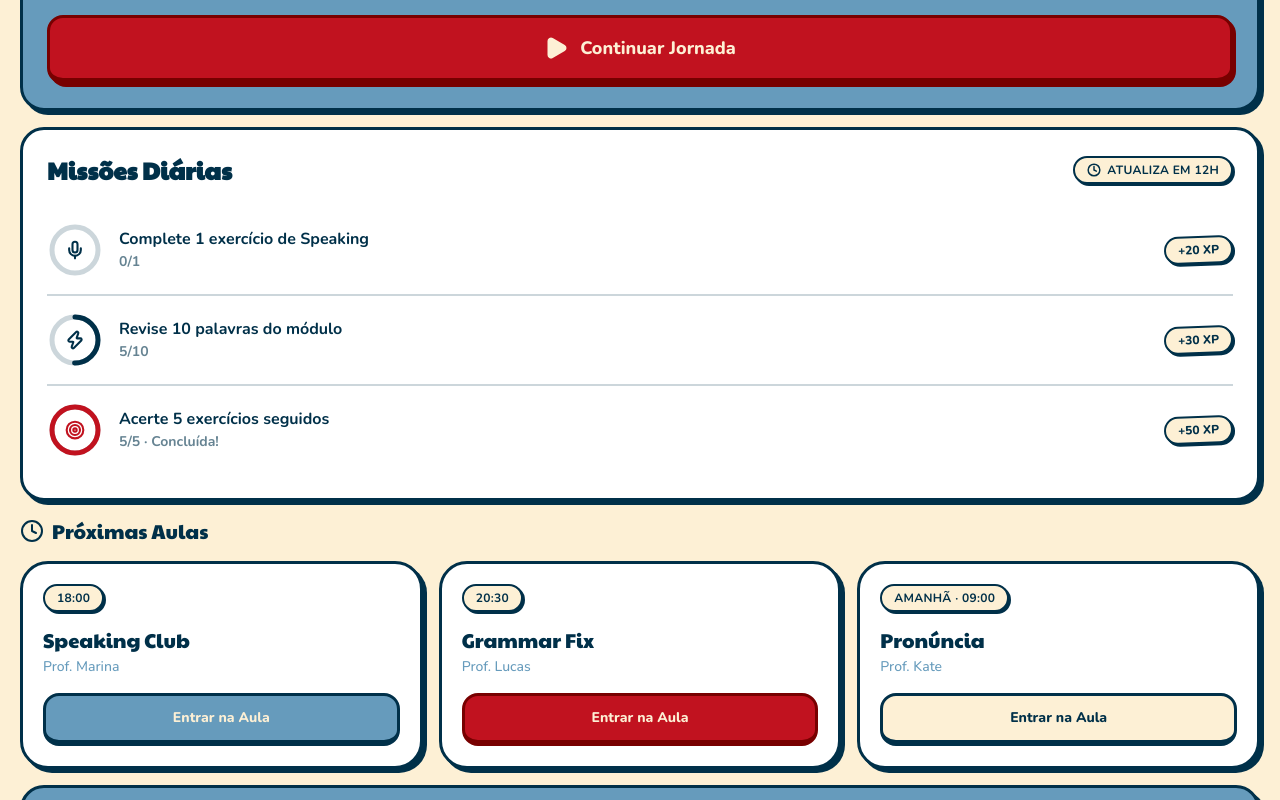
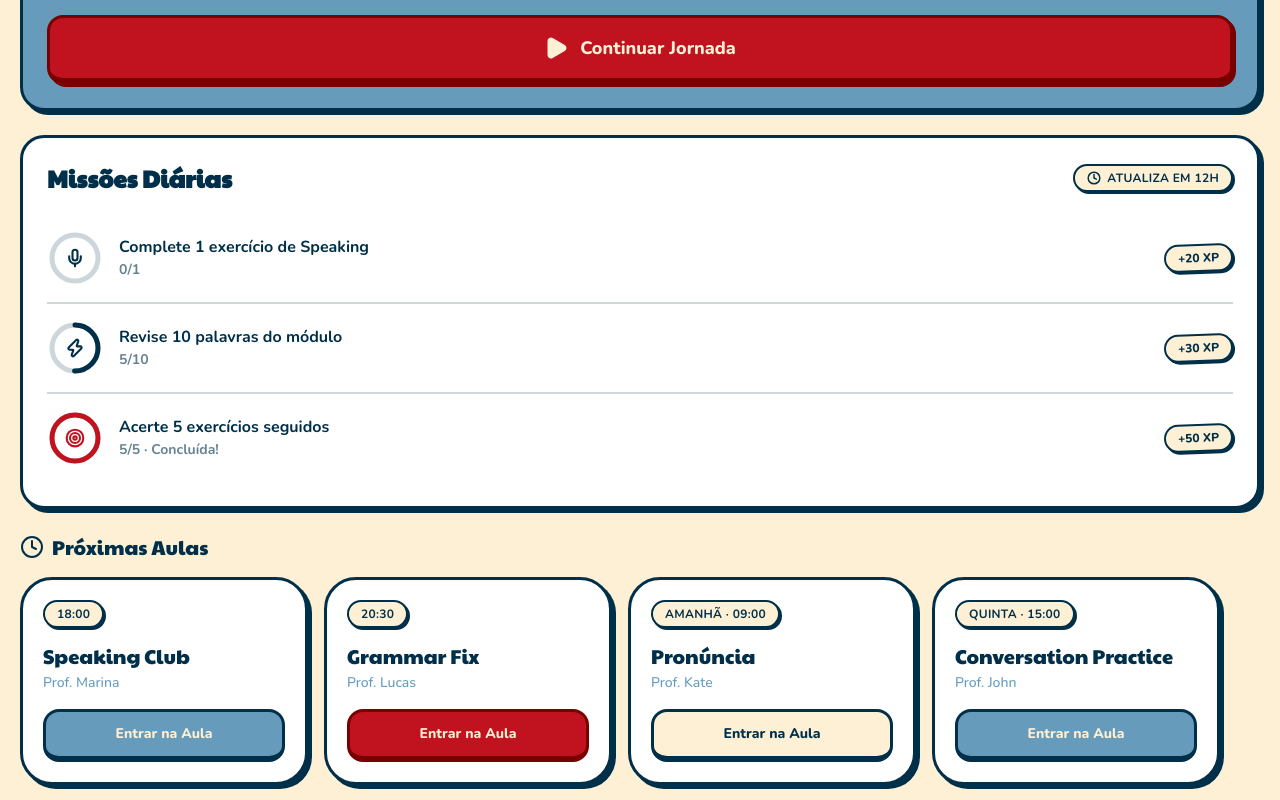
Before and after one commit to ellenmwnroe/bff-academy, a Next.js app in the folder bff-academy/: page /dev in a window 1280 px wide. Shown: the part 400-1200 px from the top of the page. Built offline with nearby package versions, Linux system fonts and the light colour scheme.

Commit message:
style: fluidez do carrossel

```diff
--- a/bff-academy/src/components/home-view.tsx
+++ b/bff-academy/src/components/home-view.tsx
@@ -1,76 +1,28 @@
 "use client"
 
 import { useRouter } from "next/navigation"
-import { Clock } from "lucide-react"
 import { GlobalHeader } from "./global-header"
 import { JourneyHeroCard } from "./journey-hero-card"
 import { DailyMissionsCard } from "./daily-missions-card"
+import { UpcomingClassesCarousel } from "./upcoming-classes-carousel"
 import { LeaderboardView } from "./leaderboard-view"
-
-type PaletteVariant = "crimson" | "marble" | "varden"
-
-const paletteStyles: Record<
-  PaletteVariant,
-  {
-    icon: string
-    iconText: string
-    ring: string
-  }
-> = {
-  crimson: {
-    icon: "bg-crimson border-gochujang",
-    iconText: "text-varden",
-    ring: "stroke-crimson",
-  },
-  marble: {
-    icon: "bg-marble border-cosmos",
-    iconText: "text-varden",
-    ring: "stroke-marble",
-  },
-  varden: {
-    icon: "bg-varden border-cosmos",
-    iconText: "text-cosmos",
-    ring: "stroke-varden",
-  },
-}
-
-const upcomingClasses: ReadonlyArray<{
-  time: string
-  title: string
-  professor: string
-  variant: PaletteVariant
-}> = [
-  { time: "18:00", title: "Speaking Club", professor: "Prof. Marina", variant: "marble" },
-  { time: "20:30", title: "Grammar Fix", professor: "Prof. Lucas", variant: "crimson" },
-  { time: "Amanhã · 09:00", title: "Pronúncia", professor: "Prof. Kate", variant: "varden" },
-]
 
 export function HomeView() {
   const router = useRouter()
 
   return (
     <div className="flex flex-col gap-6 pb-8">
-      {/* Global Header */}
       <GlobalHeader
         streakCount={12}
         livesCount={5}
         avatarUrl="/mascot.png"
-        onAvatarClick={() => console.log("Avatar clicked - perfil modal")}
-        onStreakClick={() => console.log("Streak clicked - histórico modal")}
-        onLivesClick={() => console.log("Lives clicked - loja modal")}
       />
 
-      <div className="px-5 flex flex-col gap-6">
-
-      {/* Greeting */}
+      <div className="flex flex-col gap-6 px-5">
         <h1 className="font-serif text-3xl leading-tight text-cosmos text-balance">
           Olá, Ellen! Bora aprender?
         </h1>
 
-      {/* Bento Grid Layout */}
-      <div className="grid gap-4 md:grid-cols-2">
-        {/* Hero lesson card */}
-        <div className="md:col-span-2">
         <JourneyHeroCard
           unitNumber={1}
           title="Daily Routine & Horários"
@@ -80,55 +32,15 @@ export function HomeView() {
           progressPercentage={60}
           onContinueClick={() => router.push("/lesson-overview")}
         />
-        </div>
 
-        {/* Daily missions */}
-        <div className="md:col-span-2">
         <DailyMissionsCard resetInHours={12} />
       </div>
 
-        {/* Upcoming classes - Bento style */}
-        <section aria-labelledby="classes-heading" className="flex flex-col gap-4 md:col-span-2">
-          <h2 id="classes-heading" className="flex items-center gap-2 font-serif text-xl text-cosmos">
-            <Clock className="size-6 text-cosmos" aria-hidden="true" />
-            Próximas Aulas
-          </h2>
+      {/* Fora do padding lateral para o carrossel sangrar até a borda da tela */}
+      <UpcomingClassesCarousel />
 
-          <div className="grid gap-4 sm:grid-cols-3">
-            {upcomingClasses.map((c) => {
-              const styles = paletteStyles[c.variant]
-              return (
-                <article
-                  key={c.title}
-                  className="flex flex-col gap-4 rounded-[28px] border-[3px] border-cosmos bg-card p-5 shadow-[4px_4px_0_0_var(--color-cosmos)]"
-                >
-                  {/* Time pill */}
-                  <span className="w-fit rounded-full border-2 border-cosmos bg-varden px-3 py-1 text-xs font-bold uppercase tracking-wide text-cosmos shadow-[2px_2px_0_0_var(--color-cosmos)]">
-                    {c.time}
-                  </span>
-
-                  <div className="flex flex-col gap-1">
-                    <h3 className="font-serif text-xl leading-tight text-cosmos">{c.title}</h3>
-                    <p className="text-sm font-medium text-muted-foreground">{c.professor}</p>
-                  </div>
-
-                  <button
-                    type="button"
-                    className={`mt-auto rounded-2xl border-[3px] border-b-[6px] px-4 py-3 text-sm font-extrabold transition-all active:translate-y-1 active:border-b-[3px] ${styles.icon} ${styles.iconText}`}
-                  >
-                    Entrar na Aula
-                  </button>
-                </article>
-              )
-            })}
-          </div>
-        </section>
-
-        {/* Leaderboard */}
-        <div className="md:col-span-2">
+      <div className="px-5">
         <LeaderboardView daysRemaining={2} />
-        </div>
-      </div>
       </div>
     </div>
   )
--- a/bff-academy/src/components/upcoming-classes-carousel.tsx
+++ b/bff-academy/src/components/upcoming-classes-carousel.tsx
@@ -1,15 +1,16 @@
 "use client"
 
 import { Clock } from "lucide-react"
+import { useEffect, useRef, useState } from "react"
 
-type ClassButtonStyle = "teal" | "red" | "outline"
+type ClassVariant = "marble" | "crimson" | "varden"
 
 type UpcomingClass = {
   readonly id: string
   readonly time: string
   readonly title: string
   readonly teacher: string
-  readonly buttonStyle: ClassButtonStyle
+  readonly variant: ClassVariant
 }
 
 const mockClasses: ReadonlyArray<UpcomingClass> = [
@@ -18,35 +19,35 @@ const mockClasses: ReadonlyArray<UpcomingClass> = [
     time: "18:00",
     title: "Speaking Club",
     teacher: "Prof. Marina",
-    buttonStyle: "teal",
+    variant: "marble",
   },
   {
     id: "2",
     time: "20:30",
     title: "Grammar Fix",
     teacher: "Prof. Lucas",
-    buttonStyle: "red",
+    variant: "crimson",
   },
   {
     id: "3",
-    time: "AMANHÃ - 09:00",
+    time: "Amanhã · 09:00",
     title: "Pronúncia",
     teacher: "Prof. Kate",
-    buttonStyle: "outline",
+    variant: "varden",
   },
   {
     id: "4",
-    time: "QUINTA - 15:00",
+    time: "Quinta · 15:00",
     title: "Conversation Practice",
     teacher: "Prof. John",
-    buttonStyle: "teal",
+    variant: "marble",
   },
 ]
 
-const buttonStyles: Record<ClassButtonStyle, string> = {
-  teal: "bg-[#6597A8] text-white hover:bg-[#5a8899]",
-  red: "bg-[#BE1622] text-white hover:bg-[#a51420]",
-  outline: "bg-[#FDF6E3] text-[#083344] border-2 border-[#083344] hover:bg-[#f5efd9]",
+const buttonVariants: Record<ClassVariant, string> = {
+  marble: "bg-marble border-cosmos text-varden",
+  crimson: "bg-crimson border-gochujang text-varden",
+  varden: "bg-varden border-cosmos text-cosmos",
 }
 
 type UpcomingClassesCarouselProps = {
@@ -58,77 +59,166 @@ export function UpcomingClassesCarousel({
   classes = mockClasses,
   onJoinClass,
 }: UpcomingClassesCarouselProps) {
+  const trackRef = useRef<HTMLDivElement>(null)
+  const dragOrigin = useRef({ pointerX: 0, scrollLeft: 0 })
+  const lastPointer = useRef({ x: 0, time: 0 })
+  const velocity = useRef(0)
+  const isDragging = useRef(false)
+  const hasDragged = useRef(false)
+  const momentumFrame = useRef<number | null>(null)
+  const [isGrabbing, setIsGrabbing] = useState(false)
+
+  const stopMomentum = () => {
+    if (momentumFrame.current !== null) {
+      cancelAnimationFrame(momentumFrame.current)
+      momentumFrame.current = null
+    }
+  }
+
+  useEffect(() => stopMomentum, [])
+
+  const startMomentum = () => {
+    const track = trackRef.current
+    if (!track || Math.abs(velocity.current) < 0.15) return
+
+    let speed = -velocity.current * 18
+    let lastTime = performance.now()
+
+    const step = (time: number) => {
+      const delta = time - lastTime
+      lastTime = time
+
+      track.scrollLeft += speed * (delta / 16)
+      speed *= 0.94
+
+      if (Math.abs(speed) > 0.3) {
+        momentumFrame.current = requestAnimationFrame(step)
+      } else {
+        momentumFrame.current = null
+      }
+    }
+
+    momentumFrame.current = requestAnimationFrame(step)
+  }
+
+  const handlePointerDown = (event: React.PointerEvent<HTMLDivElement>) => {
+    const track = trackRef.current
+    if (!track || event.pointerType === "touch") return
+
+    stopMomentum()
+    isDragging.current = true
+    hasDragged.current = false
+    velocity.current = 0
+    dragOrigin.current = { pointerX: event.clientX, scrollLeft: track.scrollLeft }
+    lastPointer.current = { x: event.clientX, time: performance.now() }
+    track.setPointerCapture(event.pointerId)
+    setIsGrabbing(true)
+  }
+
+  const handlePointerMove = (event: React.PointerEvent<HTMLDivElement>) => {
+    const track = trackRef.current
+    if (!track || !isDragging.current) return
+
+    const now = performance.now()
+    const dt = now - lastPointer.current.time
+    if (dt > 0) {
+      velocity.current = (event.clientX - lastPointer.current.x) / dt
+    }
+    lastPointer.current = { x: event.clientX, time: now }
+
+    const distance = event.clientX - dragOrigin.current.pointerX
+    if (Math.abs(distance) > 4) {
+      hasDragged.current = true
+      event.preventDefault()
+    }
+
+    track.scrollLeft = dragOrigin.current.scrollLeft - distance
+  }
+
+  const endDrag = (event: React.PointerEvent<HTMLDivElement>) => {
+    if (isDragging.current && trackRef.current?.hasPointerCapture(event.pointerId)) {
+      trackRef.current.releasePointerCapture(event.pointerId)
+    }
+
+    const wasDragging = isDragging.current
+    isDragging.current = false
+    setIsGrabbing(false)
+
+    if (wasDragging && hasDragged.current) {
+      startMomentum()
+    }
+  }
+
+  const handleWheel = (event: React.WheelEvent<HTMLDivElement>) => {
+    const track = trackRef.current
+    if (!track) return
+
+    stopMomentum()
+
+    const delta = Math.abs(event.deltaX) > Math.abs(event.deltaY) ? event.deltaX : event.deltaY
+    if (delta === 0) return
+
+    track.scrollBy({ left: delta, behavior: "smooth" })
+    event.preventDefault()
+  }
+
+  const handleJoinClick = (classId: string) => {
+    if (hasDragged.current) return
+    onJoinClass?.(classId)
+  }
+
   return (
-    <section
-      className="bg-[#FDF6E3] py-6"
-      aria-labelledby="upcoming-classes-title"
-    >
-      {/* Section Header */}
-      <div className="mb-5 flex items-center gap-2 px-5">
-        <Clock className="size-5 text-[#083344]" strokeWidth={2} aria-hidden="true" />
+    <section aria-labelledby="upcoming-classes-title">
       <h2
         id="upcoming-classes-title"
-          className="font-bold text-lg text-[#083344]"
+        className="mb-4 flex items-center gap-2 px-5 font-serif text-xl text-cosmos"
       >
+        <Clock className="size-6 text-cosmos" aria-hidden="true" />
         Próximas Aulas
       </h2>
-      </div>
 
-      {/* Horizontal Carousel */}
-      <div className="relative overflow-hidden">
       <div
-          className="flex flex-row flex-nowrap gap-4 overflow-x-auto overflow-y-hidden px-5 pb-4 snap-x snap-mandatory"
-          style={{
-            scrollbarWidth: "none",
-            msOverflowStyle: "none",
-            WebkitOverflowScrolling: "touch",
-          }}
+        ref={trackRef}
+        onPointerDown={handlePointerDown}
+        onPointerMove={handlePointerMove}
+        onPointerUp={endDrag}
+        onPointerCancel={endDrag}
+        onWheel={handleWheel}
+        style={{ touchAction: "pan-x" }}
+        className={`flex gap-4 overflow-x-auto px-5 pb-4 scrollbar-none select-none [-webkit-overflow-scrolling:touch] [&::-webkit-scrollbar]:hidden ${
+          isGrabbing
+            ? "cursor-grabbing snap-none"
+            : "cursor-grab snap-x snap-proximity scroll-smooth"
+        }`}
       >
         {classes.map((classItem) => (
           <article
             key={classItem.id}
-              className="w-70 min-w-70 shrink-0 snap-center rounded-4xl border-2 border-[#083344] bg-white p-5"
+            className="flex w-72 shrink-0 snap-center flex-col gap-4 rounded-4xl border-[3px] border-cosmos bg-card p-5 shadow-[4px_4px_0_0_var(--color-cosmos)]"
           >
-              {/* Time Badge */}
-              <span className="mb-4 inline-block rounded-full border-2 border-[#083344] px-3 py-1.5 text-xs font-bold uppercase tracking-wide text-[#083344]">
+            <span className="w-fit rounded-full border-2 border-cosmos bg-varden px-3 py-1 text-xs font-bold uppercase tracking-wide text-cosmos shadow-[2px_2px_0_0_var(--color-cosmos)]">
               {classItem.time}
             </span>
 
-              {/* Class Info */}
-              <div className="mb-4 flex flex-col gap-2">
-                <h3 className="text-2xl font-bold leading-tight text-[#083344]">
+            <div className="flex flex-col gap-1">
+              <h3 className="font-serif text-xl leading-tight text-cosmos">
                 {classItem.title}
               </h3>
-                <p className="text-sm font-semibold text-[#6597A8]">
+              <p className="text-sm font-medium text-muted-foreground">
                 {classItem.teacher}
               </p>
             </div>
 
-              {/* Action Button */}
             <button
               type="button"
-                onClick={() => onJoinClass?.(classItem.id)}
-                className={`w-full rounded-2xl px-4 py-3 text-sm font-bold transition-all active:scale-[0.98] ${
-                  buttonStyles[classItem.buttonStyle]
-                }`}
+              onClick={() => handleJoinClick(classItem.id)}
+              className={`mt-auto rounded-2xl border-[3px] border-b-[6px] px-4 py-3 text-sm font-extrabold transition-all active:translate-y-1 active:border-b-[3px] ${buttonVariants[classItem.variant]}`}
             >
               Entrar na Aula
             </button>
           </article>
         ))}
       </div>
-      </div>
-
-      {/* CSS for hiding scrollbar */}
-      <style jsx global>{`
-        .snap-x {
-          -ms-overflow-style: none;
-          scrollbar-width: none;
-        }
-        .snap-x::-webkit-scrollbar {
-          display: none;
-        }
-      `}</style>
     </section>
   )
 }
--- a/bff-academy/src/components/upcoming-classes-list.tsx
+++ /dev/null
@@ -1,105 +0,0 @@
-"use client"
-
-import { Clock } from "lucide-react"
-
-type ClassStatus = "scheduled" | "starting-soon"
-
-type UpcomingClass = {
-  readonly id: string
-  readonly time: string
-  readonly title: string
-  readonly teacher: string
-  readonly status: ClassStatus
-}
-
-const mockClasses: ReadonlyArray<UpcomingClass> = [
-  {
-    id: "1",
-    time: "18:00",
-    title: "Speaking Club",
-    teacher: "Prof. Marina",
-    status: "scheduled",
-  },
-  {
-    id: "2",
-    time: "20:30",
-    title: "Grammar Fix",
-    teacher: "Prof. Lucas",
-    status: "starting-soon",
-  },
-  {
-    id: "3",
-    time: "Amanhã · 09:00",
-    title: "Pronúncia",
-    teacher: "Prof. Kate",
-    status: "scheduled",
-  },
-]
-
-type UpcomingClassesListProps = {
-  readonly classes?: ReadonlyArray<UpcomingClass>
-  readonly onJoinClass?: (classId: string) => void
-}
-
-export function UpcomingClassesList({
-  classes = mockClasses,
-  onJoinClass,
-}: UpcomingClassesListProps) {
-  return (
-    <section
-      className="rounded-3xl bg-[#FDF6E3] p-6"
-      aria-labelledby="upcoming-classes-title"
-    >
-      {/* Section Header */}
-      <div className="mb-5 flex items-center gap-2">
-        <Clock className="size-5 text-[#083344]" strokeWidth={2} aria-hidden="true" />
-        <h2
-          id="upcoming-classes-title"
-          className="font-bold text-lg text-[#083344]"
-        >
-          Próximas Aulas
-        </h2>
-      </div>
-
-      {/* Vertical List of Classes */}
-      <div className="flex flex-col gap-4">
-        {classes.map((classItem) => {
-          const isStartingSoon = classItem.status === "starting-soon"
-
-          return (
-            <article
-              key={classItem.id}
-              className="flex flex-col gap-4 rounded-3xl border border-gray-300 bg-white p-5 shadow-sm"
-            >
-              {/* Time Badge */}
-              <span className="w-fit rounded-full border border-[#083344] px-3 py-1 text-sm font-semibold text-[#083344]">
-                {classItem.time}
-              </span>
-
-              {/* Title and Teacher */}
-              <div className="flex flex-col gap-1">
-                <h3 className="text-xl font-bold leading-tight text-[#083344]">
-                  {classItem.title}
-                </h3>
-                <p className="text-sm font-medium text-gray-600">
-                  {classItem.teacher}
-                </p>
-              </div>
-
-              {/* Action Button */}
-              <button
-                type="button"
-                onClick={() => onJoinClass?.(classItem.id)}
-                className={`w-full rounded-xl px-4 py-3 text-sm font-bold text-white transition-all hover:opacity-90 active:scale-[0.98] ${
-                  isStartingSoon ? "bg-[#B22222]" : "bg-[#5F9EA0]"
-                }`}
-              >
-                Entrar na Aula
-              </button>
-            </article>
-          )
-        })}
-      </div>
-    </section>
-  )
-}
```
Lines whose indentation alone changed are shown as unchanged.
